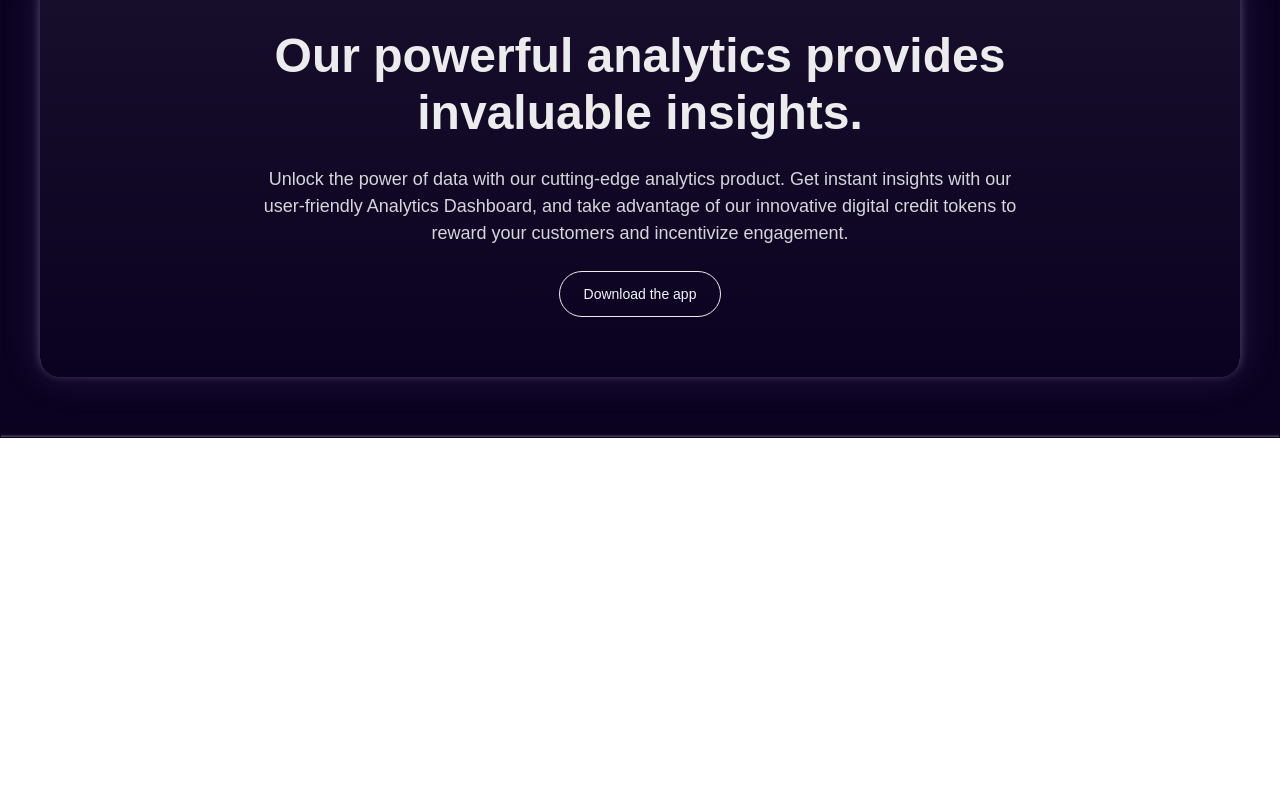
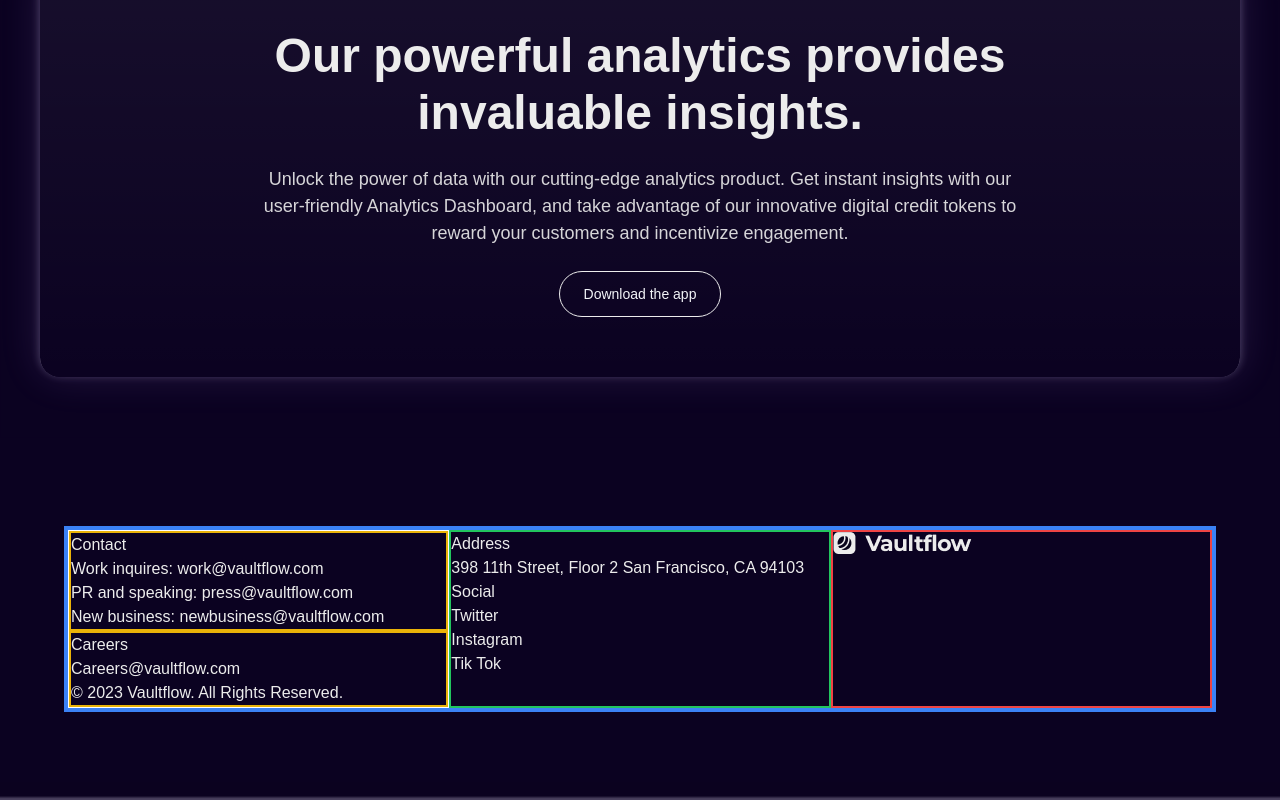
Before and after one commit to kouamherve/crazee-landing-page, a React (Create React App) app: page / in a window 1280 px wide. Shown: the part 2852-3652 px from the top of the page. Before the commit the page ends 3290 px from the top, so only its background shows below. Built offline with nearby package versions, Linux system fonts and the light colour scheme; the HTML template or start-up script is replaced by a standard one.

Commit message:
🚧 F01: APP > Add <Footer /> Layout without styles

```diff
--- a/src/App.js
+++ b/src/App.js
@@ -1,4 +1,5 @@
 import "./App.css";
+import Footer from "./components/Footer";
 import Header from "./components/Header";
 import PowerfulAnalystic from "./components/PowerfulAnalystic";
 import Services from "./components/Services";
@@ -11,6 +12,7 @@ function App() {
       <TrustedBy />
       <Services />
       <PowerfulAnalystic />
+      <Footer />
     </div>
   );
 }
--- /dev/null
+++ b/src/components/Footer.js
@@ -0,0 +1,44 @@
+import React from "react";
+
+export default function Footer() {
+  return (
+    <footer className=" py-16 px-5 text-my_white">
+      <div className=" w-[1200px] mx-auto p-6">
+        <div className="border-4 border-blue-500 w-full grid grid-cols-3">
+          <div className="border border-white">
+            <div className=" border-2 border-yellow-500">
+              <h3>Contact</h3>
+              <p>Work inquires: work@vaultflow.com</p>
+              <p>PR and speaking: press@vaultflow.com</p>
+              <p>New business: newbusiness@vaultflow.com</p>
+            </div>
+            <div className=" border-2 border-yellow-500">
+              <h3>Careers</h3>
+              <p>Careers@vaultflow.com</p>
+              <p>© 2023 Vaultflow. All Rights Reserved.</p>
+            </div>
+          </div>
+
+          <div className=" border-2 border-green-500">
+            <div>
+              <h3>Address</h3>
+              <p>398 11th Street, Floor 2 San Francisco, CA 94103</p>
+            </div>
+            <div>
+              <h3>Social</h3>
+              <ul>
+                <li>Twitter</li>
+                <li>Instagram</li>
+                <li>Tik Tok</li>
+              </ul>
+            </div>
+          </div>
+
+          <div className=" border-2 border-red-500">
+            <img src="logo-wrapper.png" alt="Logo" />
+          </div>
+        </div>
+      </div>
+    </footer>
+  );
+}
```
